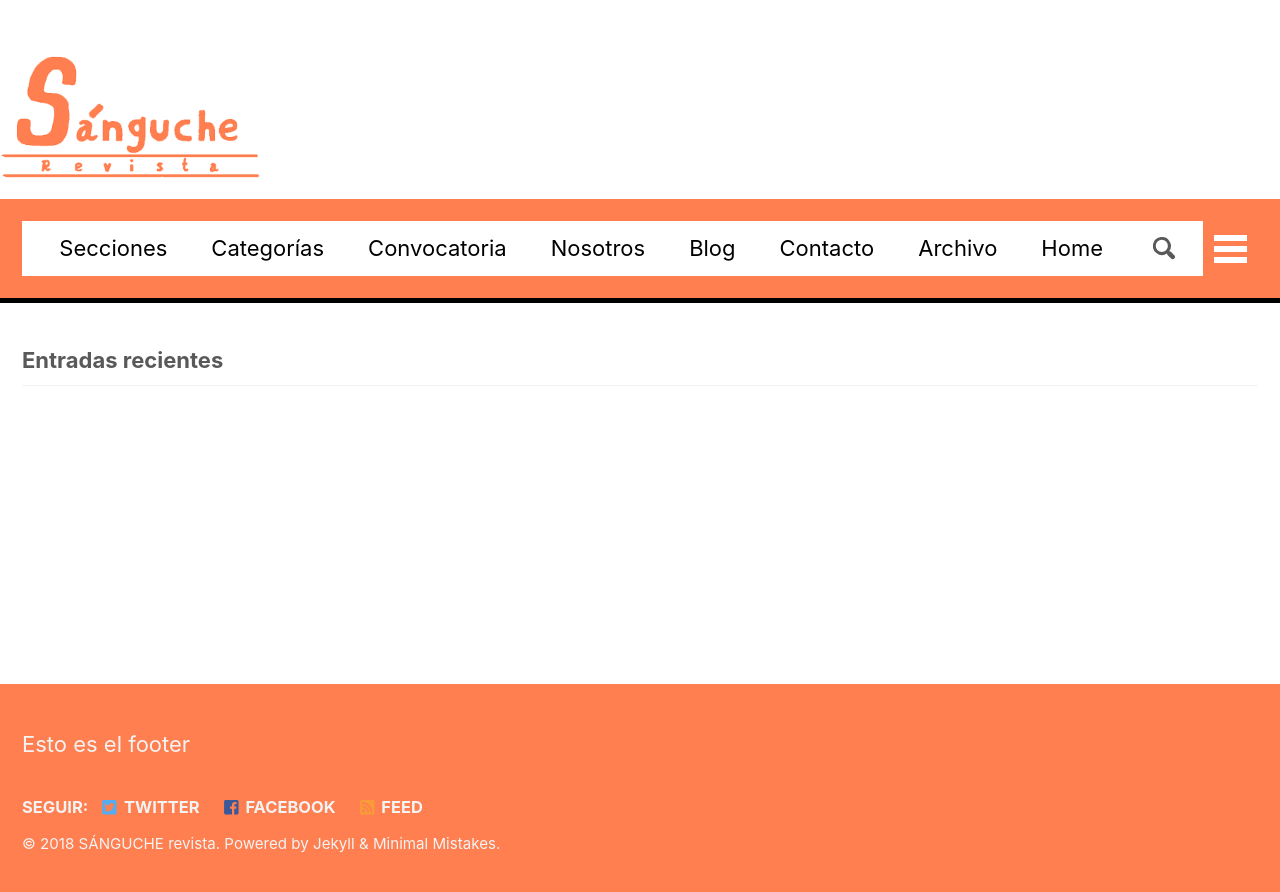
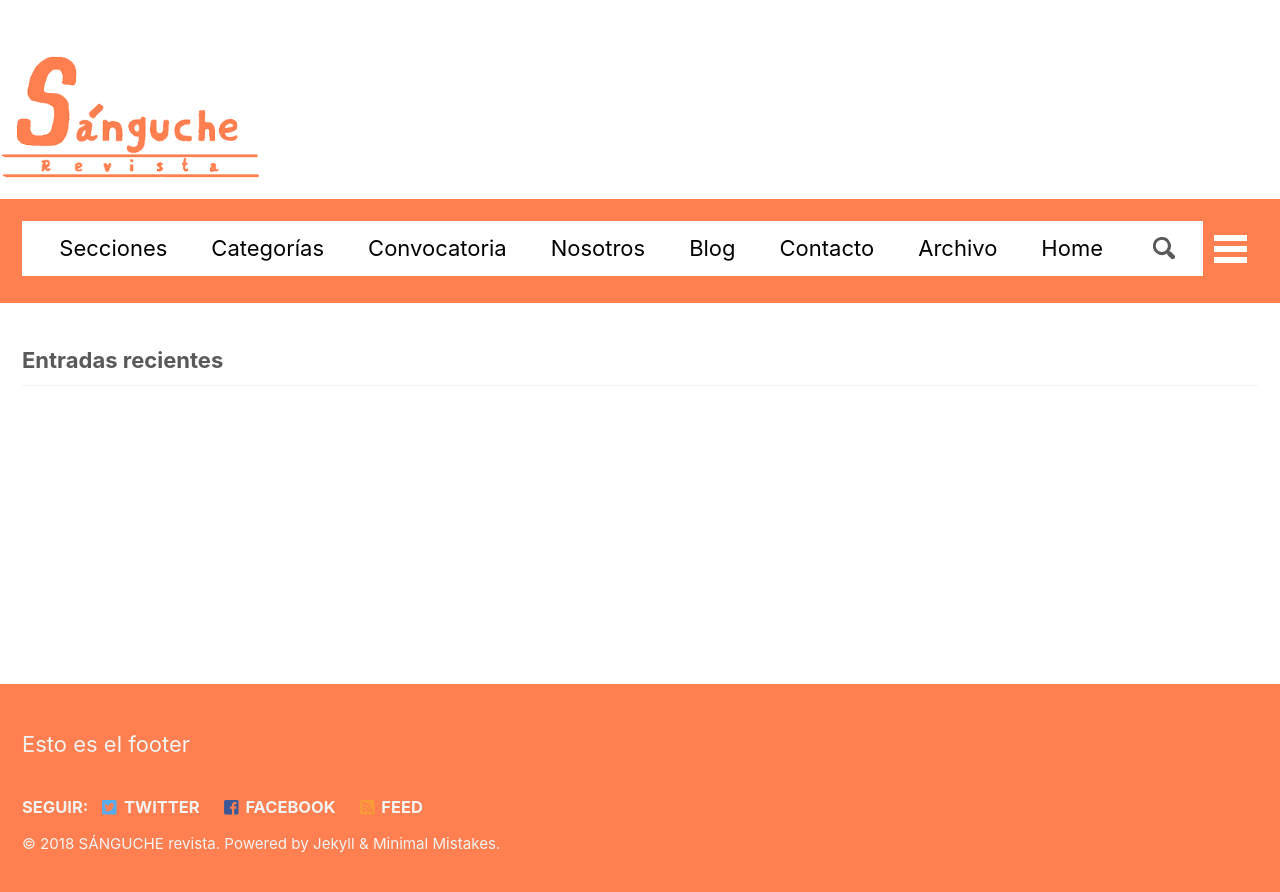
Before and after one commit to sangucherevista/sangucherevista.github.io, a Jekyll site: the page built from index.md, in a window 1280 px wide. Shown: the top 892 px of the page. Built offline with Jekyll 4.4.1, drawn with Linux system fonts in a browser that asks for light colours; nearby versions of some CDN libraries; the list of posts is cut into pages by our own code.

Commit message:
Updated '_sass/minimal-mistakes/_masthead.scss' via CloudCannon

```diff
--- a/_sass/minimal-mistakes/_masthead.scss
+++ b/_sass/minimal-mistakes/_masthead.scss
@@ -4,7 +4,7 @@
 
 .masthead {
   position: relative;
-  border-bottom: 5px solid $black;
+  border-bottom: 5px solid $coral;
   -webkit-animation: $intro-transition;
   animation: $intro-transition;
   -webkit-animation-delay: 0.15s;
```
